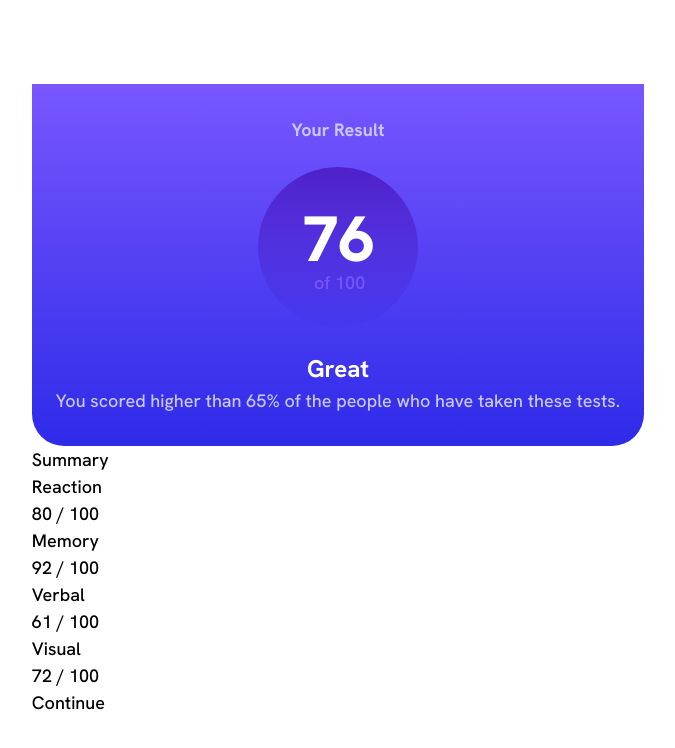
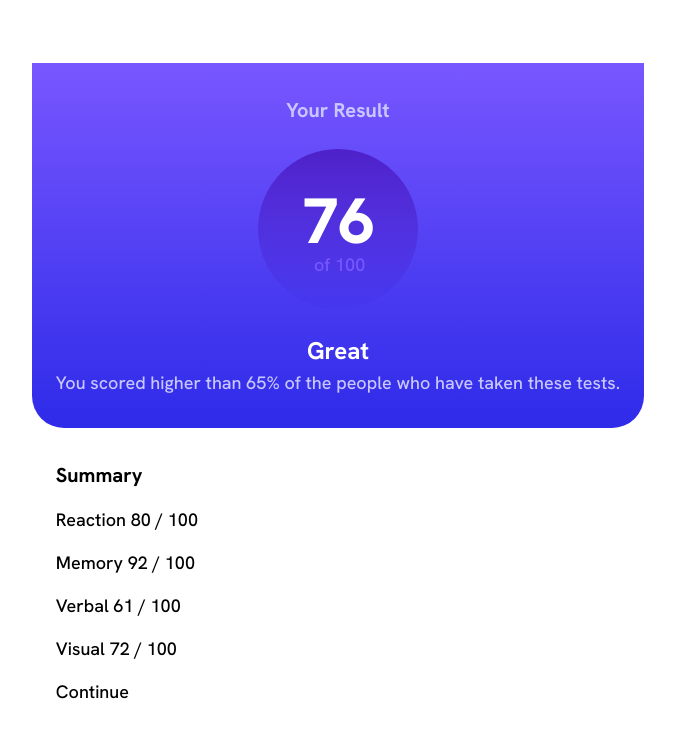
Before and after one commit to Moses2308/test-results-component, a plain HTML site: page index.html in a window 1280 px wide. Shown: the whole page, without its empty margins (302-977 px from the left). Drawn offline with Linux system fonts and the light colour scheme.

Commit message:
basic styles for summary section

```diff
--- a/style.css
+++ b/style.css
@@ -49,8 +49,9 @@ section.card__result {
   align-items: center;
   gap: 1.5rem;
 }
-.card__result > .title {
+.title {
   font-weight: var(--weight-heavy);
+  font-size: 1.25rem;
 }
 .text__rating {
   font-weight: var(--weight-heavy);
@@ -81,3 +82,11 @@ section.card__result {
   left: 35%;
   color: var(--color-lightSlateBlue);
 }
+section.card__summary {
+  padding: 2rem 1.5rem;
+  display: grid;
+  gap: 1rem;
+}
+.summary__category > p {
+  display: inline;
+}
```
